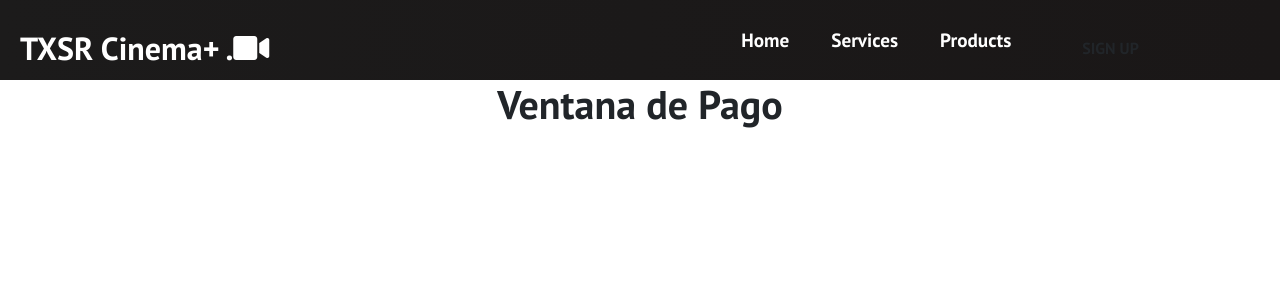
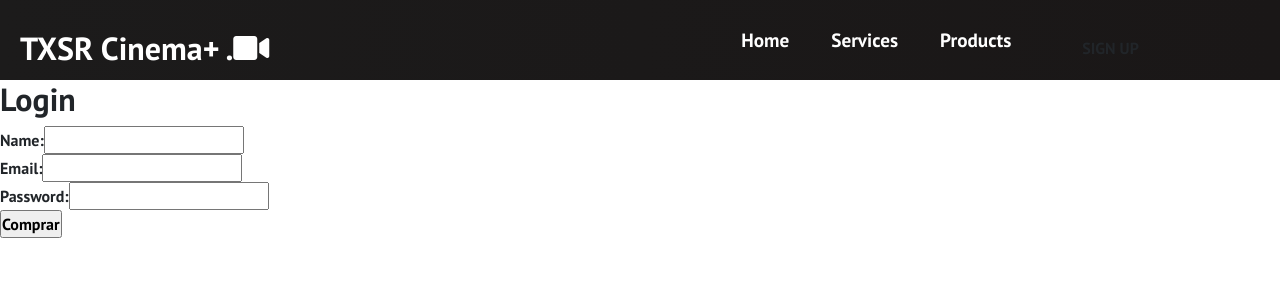
Before and after one commit to joseSalazar4/Cinema-Tester-Dummy, a React (Create React App) app in the folder front-end/: page /sign-up in a window 1280 px wide. Shown: the top 300 px of the page. Built offline with nearby package versions, Linux system fonts and the light colour scheme; the HTML template or start-up script is replaced by a standard one.

Commit message:
Payment Form added
The payment form is added but its not finished

```diff
--- a/front-end/src/components/Payment.js
+++ /dev/null
@@ -1,14 +0,0 @@
-
-import React from 'react';
-import './Payment.css';
-
-function Payment() {
-
-
-    return (
-        <h1>Ventana de Pago</h1>
-    );
-}
-
-
-export default Payment;
--- /dev/null
+++ b/front-end/src/components/PaymentForm.js
@@ -0,0 +1,38 @@
+
+import React,{useState} from 'react';
+import './PaymentForm.css';
+
+function PaymentForm({ Login, error }) {
+
+    const [details, setDetails] = useState({name:"",email:"",password:""});
+
+    const submitHandler = e => {
+        e.preventDefault();
+
+        Login(details);
+    }
+    return (
+       <form onSubmit={submitHandler}>
+           <div className="form-inner">
+               <h2>Login</h2>
+               {/* ERROR */}
+               <div className="form-group">
+                   <label htmlFor="name">Name: </label>
+                   <input type="text" name="name" id="name" onChange={e => setDetails({...details, name: e.target.value})} value={details.name}/>
+               </div>
+               <div className="form-group">
+                   <label htmlFor="email">Email: </label>
+                   <input type="email" name="email" id="email" onChange={e => setDetails({...details, email: e.target.value})} value={details.email}/>
+               </div>
+               <div className="form-group">
+                   <label htmlFor="password">Password: </label>
+                   <input type="password" name="password" id="password" onChange={e => setDetails({...details, password: e.target.value})} value={details.password}/>
+               </div>
+           </div>
+           <input type="submit" value="Comprar" />
+       </form>
+    );
+}
+
+
+export default PaymentForm;
--- a/front-end/src/components/pages/SignUp.js
+++ b/front-end/src/components/pages/SignUp.js
@@ -1,7 +1,34 @@
-import React from 'react';
+import React, {useState} from 'react';
 import '../../App.css';
-import Payment from '../Payment';
+import PaymentForm from '../PaymentForm';
 
 export default function SignUp() {
-  return <Payment />
+  const adminUser = {
+    email:"admin@gmai.com",
+    password: "1234"
+  }
+
+  const [user, setUser] = useState({name: "", email:""});
+  const [error, setError] = useState("");
+
+  const Login = detais => {
+      console.log(detais);
+  }
+
+  const Logout = () =>{
+      console.log("Log out")
+  }
+
+  return (
+    <div className="Payment">
+        {(user.email != "") ? (
+            <div className="welcome">
+                <h2>Welcome, <span>{user.name}</span></h2>
+                <button>logout</button>
+            </div>
+        ) : (
+          <PaymentForm Login={Login} error={error} />
+        )}
+    </div>
+);
 }
```
Also changed, not shown: front-end/src/components/Payment.css (deleted), front-end/src/components/PaymentForm.css (added).
